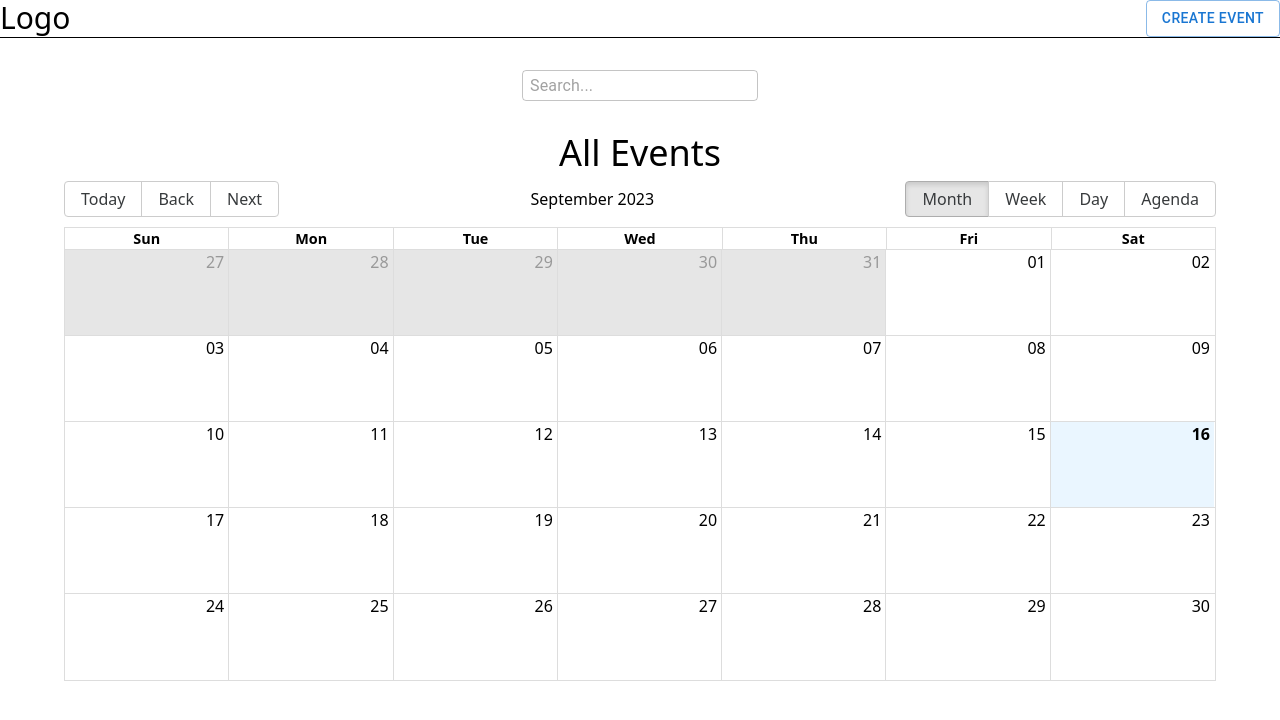
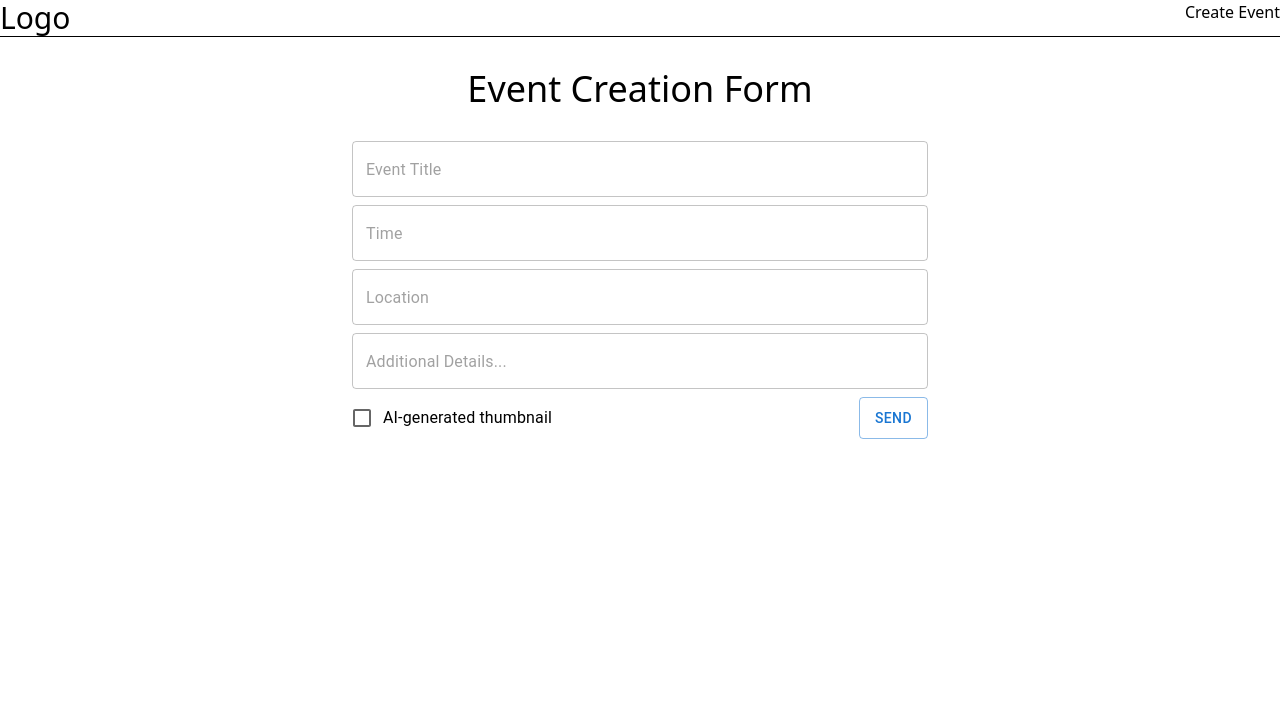
Before and after one commit to Acousticdesk/deved-event-planner, a React (Vite) app: page /create-event in a window 1280 px wide. Shown: the top 720 px of the page. Built offline with nearby package versions, Linux system fonts and the light colour scheme; no server answers; the database is empty.

Commit message:
add the event creation form

```diff
--- a/package.json
+++ b/package.json
@@ -17,9 +17,13 @@
     "@mui/material": "^5.14.9",
     "dayjs": "^1.11.9",
     "firebase": "^10.4.0",
+    "localforage": "^1.10.0",
+    "match-sorter": "^6.3.1",
     "react": "^18.2.0",
     "react-big-calendar": "^1.8.2",
-    "react-dom": "^18.2.0"
+    "react-dom": "^18.2.0",
+    "react-router-dom": "^6.16.0",
+    "sort-by": "^1.2.0"
   },
   "devDependencies": {
     "@types/react": "^18.2.15",
--- a/src/App.tsx
+++ b/src/App.tsx
@@ -4,9 +4,9 @@ import { getFirestore, collection, getDocs, Timestamp, GeoPoint } from 'firebase
 import { useEffect, useState } from 'react'
 import dayjs from 'dayjs'
 import { Calendar, dayjsLocalizer } from 'react-big-calendar'
-import { Header } from './components/Header.tsx';
 import 'react-big-calendar/lib/css/react-big-calendar.css'
 import { app } from './api.ts';
+import { Layout } from './components/Layout.tsx';
 
 interface Event {
   event_name: string
@@ -28,8 +28,7 @@ function App() {
   }, [])
 
   return (
-    <div>
-      <Header />
+    <Layout>
       <Container>
         <div className="p-8 flex items-center justify-center">
           <TextField placeholder="Search..." inputProps={{ className: "px-2 py-1" }} />
@@ -53,7 +52,7 @@ function App() {
           style={{ height: 500 }}
         />
       </Container>
-    </div>
+    </Layout>
   )
 }
 
--- a/src/components/Header.tsx
+++ b/src/components/Header.tsx
@@ -1,11 +1,11 @@
-import Button from '@mui/material/Button'
+import { Link } from 'react-router-dom';
 
 export function Header() {
   return (
     <div className="border-b border-black">
       <div className="flex justify-between">
         <span className="text-3xl">Logo</span>
-        <Button variant="outlined">Create Event</Button>
+        <Link to="/create-event">Create Event</Link>
       </div>
     </div>
   )
--- /dev/null
+++ b/src/components/Layout.tsx
@@ -0,0 +1,11 @@
+import { Header } from './Header.tsx';
+import { ReactNode } from 'react';
+
+export function Layout({ children }: { children: ReactNode }) {
+  return (
+    <div>
+      <Header />
+      {children}
+    </div>
+  )
+}
--- a/src/main.tsx
+++ b/src/main.tsx
@@ -1,10 +1,26 @@
 import React from 'react'
 import ReactDOM from 'react-dom/client'
+import {
+  createBrowserRouter,
+  RouterProvider,
+} from "react-router-dom";
 import App from './App.tsx'
+import { CreateEvent } from './pages/CreateEvent.tsx';
 import './index.css'
+
+const router = createBrowserRouter([
+  {
+    path: "/",
+    element: <App />,
+  },
+  {
+    path: "/create-event",
+    element: <CreateEvent />,
+  },
+]);
 
 ReactDOM.createRoot(document.getElementById('root')!).render(
   <React.StrictMode>
-    <App />
+    <RouterProvider router={router} />
   </React.StrictMode>,
 )
--- /dev/null
+++ b/src/pages/CreateEvent.tsx
@@ -0,0 +1,27 @@
+import { Layout } from '../components/Layout.tsx';
+import Container from '@mui/material/Container';
+import Button from '@mui/material/Button';
+import Checkbox from '@mui/material/Checkbox'
+import FormControlLabel from '@mui/material/FormControlLabel'
+
+import TextField from '@mui/material/TextField'
+
+export function CreateEvent() {
+  return (
+    <Layout>
+      <Container className="py-8">
+        <div className="w-1/2 m-auto">
+          <p className="text-4xl mb-8 text-center">Event Creation Form</p>
+          <TextField placeholder="Event Title" fullWidth className="block mb-2" />
+          <TextField placeholder="Time" fullWidth className="block mb-2" />
+          <TextField placeholder="Location" fullWidth className="block mb-2" />
+          <TextField placeholder="Additional Details..." fullWidth className="block mb-2" />
+          <div className="flex justify-between">
+            <FormControlLabel control={<Checkbox />} label="AI-generated thumbnail" />
+            <Button variant="outlined">Send</Button>
+          </div>
+        </div>
+      </Container>
+    </Layout>
+  )
+}
```
Also changed, not shown: 1 other file (tests, documents, lock files or other folders).
